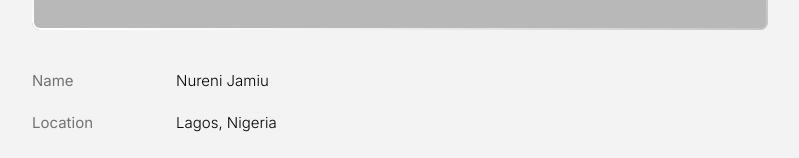
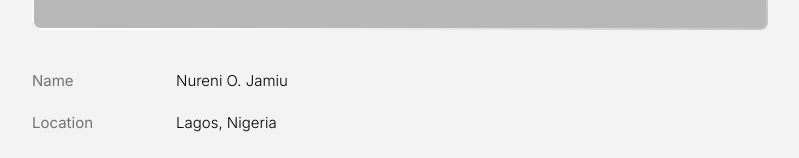
Before and after one commit to NureniJamiu/portfolio-v.3.0, a Next.js app: page / in a window 1280 px wide. Shown: the part 458-616 px from the top of the page, without its empty margins (240-1039 px from the left). Built offline with nearby package versions, Linux system fonts and the light colour scheme.

Commit message:
add middle name to name

```diff
--- a/src/app/page.js
+++ b/src/app/page.js
@@ -12,7 +12,7 @@ export default function Home() {
       <div className="mt-10 text-[15px]">
         <div className="flex items-center">
           <span className="w-36 text-[#727272]">Name</span>
-          <span className="flex-1 font-[300]">Nureni Jamiu</span>
+          <span className="flex-1 font-[300]">Nureni O. Jamiu</span>
         </div>
         <Divider />
         <div className="flex items-center mt-5">
```
